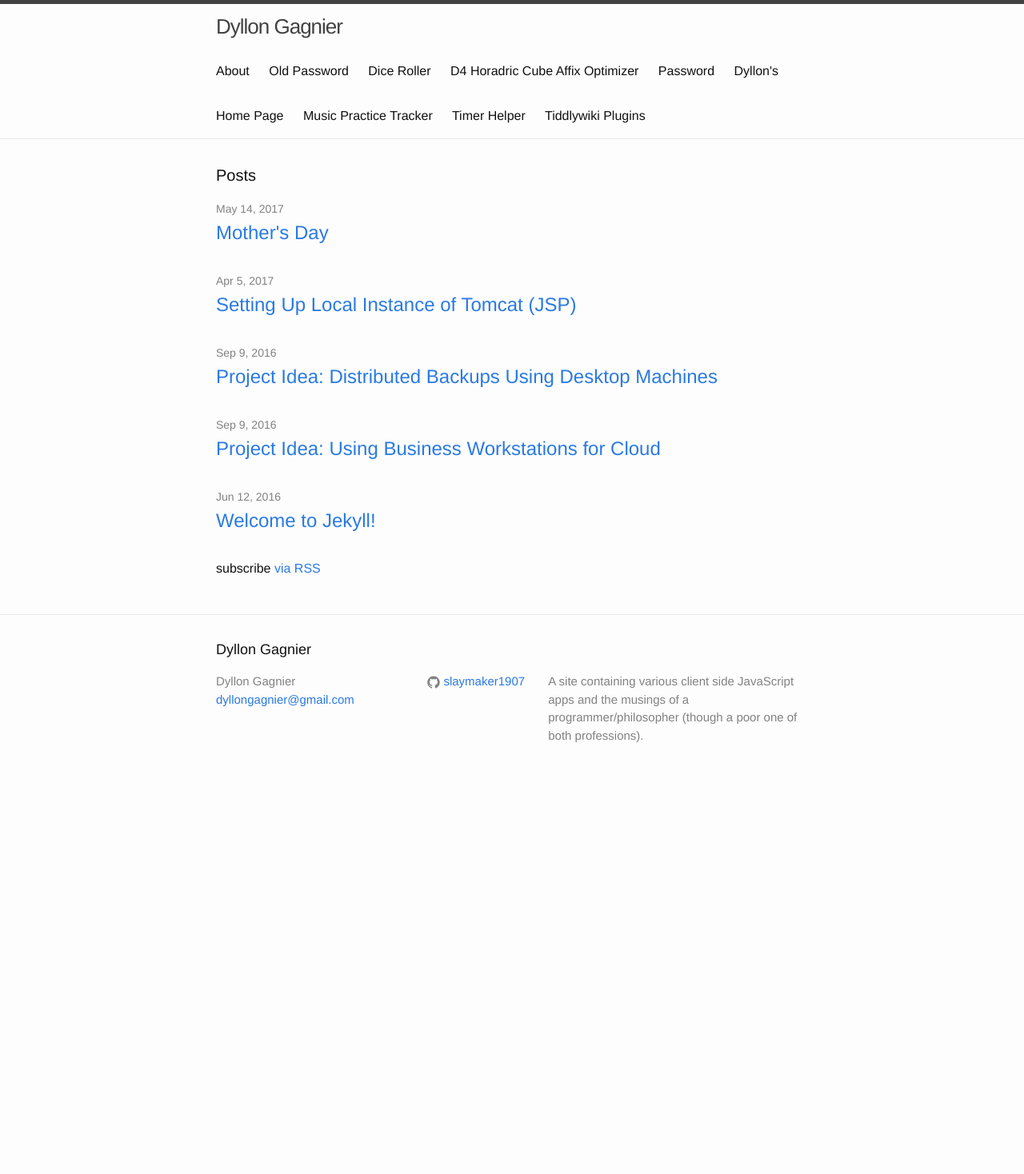
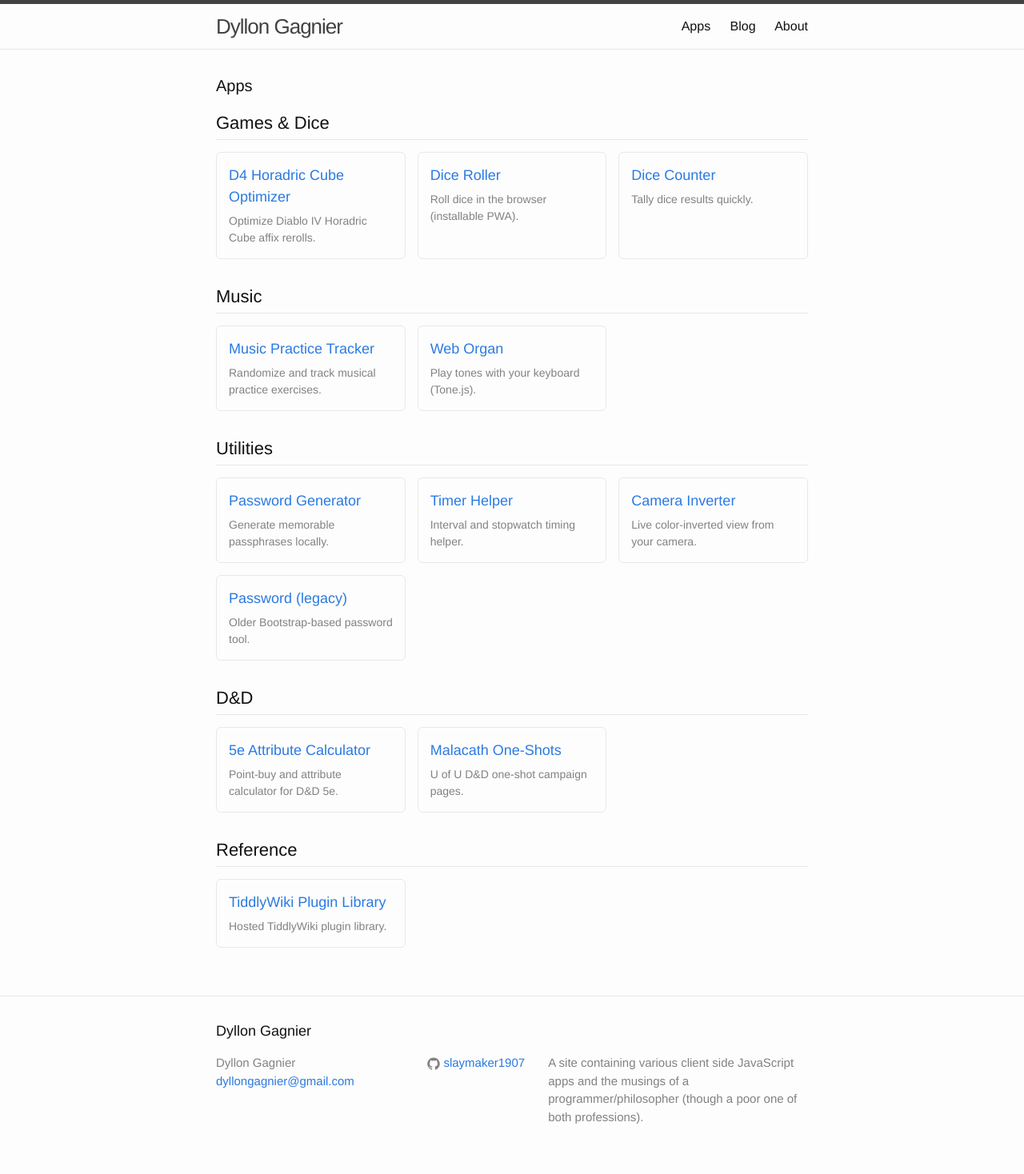
Before and after one commit to slaymaker1907/slaymaker1907.github.io, a Jekyll site: the page built from index.html, in a window 1280 px wide. Shown: the whole page at 80% size. Built offline with Jekyll 4.4.1, drawn with Linux system fonts in a browser that asks for light colours; before the commit the page ends 991 px from its top, so only the background shows below that.

Commit message:
Redesign homepage into a categorized app gallery
Replace the cluttered top nav (an indiscriminate loop over every titled
Jekyll page plus two hardcoded links) with a slim, explicit nav
(Apps / Blog / About). Turn the homepage into a category-grouped gallery
of all apps driven by a curated _data/apps.yml, and move the dormant blog
post list to /blog/.

This also surfaces apps that previously had no site link at all:
music-practice-tracker, mother (Web Organ), augus818, camera-inverter,
dice-counter, and ability_score. weapon818.html is omitted as a
byte-identical duplicate of ability_score.html.

Co-Authored-By: Claude Opus 4.8 <noreply@anthropic.com>
Claude-Session: https://claude.ai/code/session_018f651pSHcKf2BeCx1WfVJR

```diff
--- /dev/null
+++ b/_data/apps.yml
@@ -0,0 +1,49 @@
+# App catalog for the homepage gallery (see index.html).
+# Ordered list of categories, each with an ordered list of apps.
+# Adding a new app is a one-entry edit here — no markup changes needed.
+- name: Games & Dice
+  apps:
+    - title: D4 Horadric Cube Optimizer
+      url: /d4cubeoptim/
+      description: Optimize Diablo IV Horadric Cube affix rerolls.
+    - title: Dice Roller
+      url: /dice-roller/
+      description: Roll dice in the browser (installable PWA).
+    - title: Dice Counter
+      url: /dice-counter/
+      description: Tally dice results quickly.
+- name: Music
+  apps:
+    - title: Music Practice Tracker
+      url: /music-practice-tracker/
+      description: Randomize and track musical practice exercises.
+    - title: Web Organ
+      url: /mother/
+      description: Play tones with your keyboard (Tone.js).
+- name: Utilities
+  apps:
+    - title: Password Generator
+      url: /password/
+      description: Generate memorable passphrases locally.
+    - title: Timer Helper
+      url: /optimal-timer/
+      description: Interval and stopwatch timing helper.
+    - title: Camera Inverter
+      url: /camera-inverter/
+      description: Live color-inverted view from your camera.
+    - title: Password (legacy)
+      url: /old-password/
+      description: Older Bootstrap-based password tool.
+- name: D&D
+  apps:
+    - title: 5e Attribute Calculator
+      url: /ability_score.html
+      description: Point-buy and attribute calculator for D&D 5e.
+    - title: Malacath One-Shots
+      url: /augus818/
+      description: U of U D&D one-shot campaign pages.
+- name: Reference
+  apps:
+    - title: TiddlyWiki Plugin Library
+      url: /tiddlywiki/plugin-library.html
+      description: Hosted TiddlyWiki plugin library.
--- a/_includes/header.html
+++ b/_includes/header.html
@@ -14,13 +14,9 @@
       </a>
 
       <div class="trigger">
-        {% for my_page in site.pages %}
-          {% if my_page.title %}
-          <a class="page-link" href="{{ my_page.url | prepend: site.baseurl }}">{{ my_page.title }}</a>
-          {% endif %}
-        {% endfor %}
-          <a class="page-link" href="{{ '/optimal-timer/' | prepend: site.baseurl }}">Timer Helper</a>
-          <a class="page-link" href="{{ '/tiddlywiki/plugin-library.html' | prepend: site.baseurl }}">Tiddlywiki Plugins</a>
+        <a class="page-link" href="{{ site.baseurl }}/">Apps</a>
+        <a class="page-link" href="{{ '/blog/' | prepend: site.baseurl }}">Blog</a>
+        <a class="page-link" href="{{ '/about/' | prepend: site.baseurl }}">About</a>
       </div>
     </nav>
 
--- /dev/null
+++ b/_sass/_apps.scss
@@ -0,0 +1,50 @@
+/**
+ * App listing (homepage gallery)
+ */
+.app-category {
+    margin-bottom: $spacing-unit;
+}
+
+.app-category-title {
+    font-size: 22px;
+    border-bottom: 1px solid $grey-color-light;
+    padding-bottom: 4px;
+    margin-bottom: $spacing-unit / 2;
+}
+
+.app-grid {
+    display: grid;
+    grid-template-columns: repeat(auto-fill, minmax(220px, 1fr));
+    gap: 15px;
+}
+
+.app-card {
+    display: block;
+    border: 1px solid $grey-color-light;
+    border-radius: 6px;
+    padding: 15px;
+    color: $text-color;
+    transition: border-color .15s, box-shadow .15s;
+
+    &:visited {
+        color: $text-color;
+    }
+
+    &:hover {
+        text-decoration: none;
+        border-color: $brand-color;
+        box-shadow: 0 2px 8px rgba(0, 0, 0, .08);
+    }
+
+    h3 {
+        font-size: 18px;
+        color: $brand-color;
+        margin-bottom: 6px;
+    }
+
+    p {
+        font-size: $small-font-size;
+        color: $grey-color;
+        margin-bottom: 0;
+    }
+}
--- a/assets/css/main.scss
+++ b/assets/css/main.scss
@@ -49,5 +49,6 @@ $on-laptop:        800px;
 @import
         "base",
         "layout",
-        "syntax-highlighting"
+        "syntax-highlighting",
+        "apps"
 ;
--- a/index.html
+++ b/index.html
@@ -1,23 +1,23 @@
 ---
-title: Dyllon's Home Page
+title: Apps
 layout: default
 ---
-<div class="home">
+<div class="app-listing">
 
-  <h1 class="page-heading">Posts</h1>
+  <h1 class="page-heading">Apps</h1>
 
-  <ul class="post-list">
-    {% for post in site.posts %}
-      <li>
-        <span class="post-meta">{{ post.date | date: "%b %-d, %Y" }}</span>
-
-        <h2>
-          <a class="post-link" href="{{ post.url | prepend: site.baseurl }}">{{ post.title }}</a>
-        </h2>
-      </li>
-    {% endfor %}
-  </ul>
-
-  <p class="rss-subscribe">subscribe <a href="{{ "/feed.xml" | prepend: site.baseurl }}">via RSS</a></p>
+  {% for category in site.data.apps %}
+    <section class="app-category">
+      <h2 class="app-category-title">{{ category.name }}</h2>
+      <div class="app-grid">
+        {% for app in category.apps %}
+          <a class="app-card" href="{{ app.url | prepend: site.baseurl }}">
+            <h3>{{ app.title }}</h3>
+            <p>{{ app.description }}</p>
+          </a>
+        {% endfor %}
+      </div>
+    </section>
+  {% endfor %}
 
 </div>
```
Also changed, not shown: blog.html (added, +24 -0 lines).
